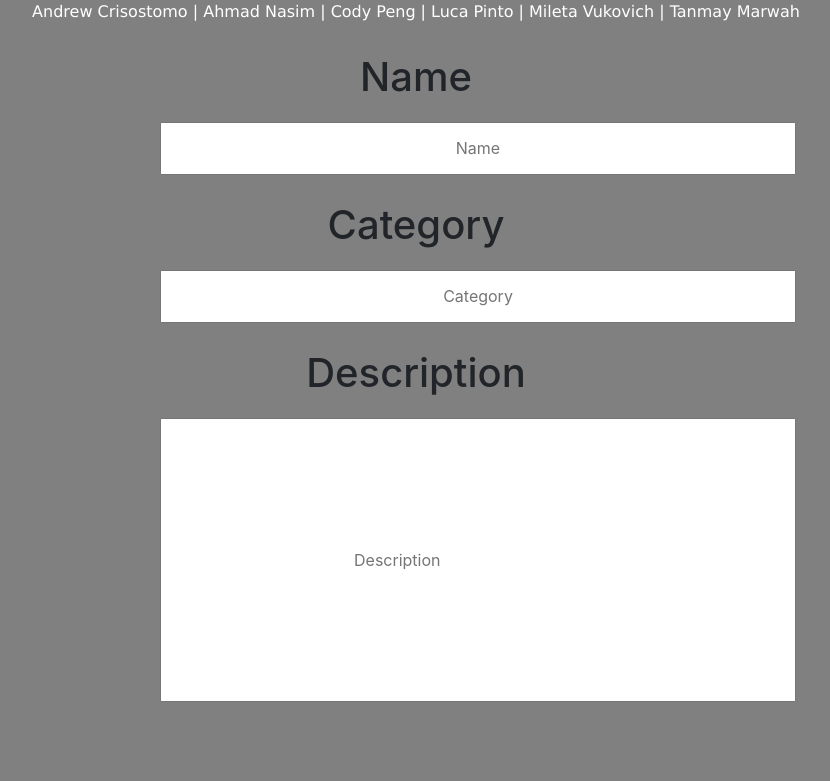
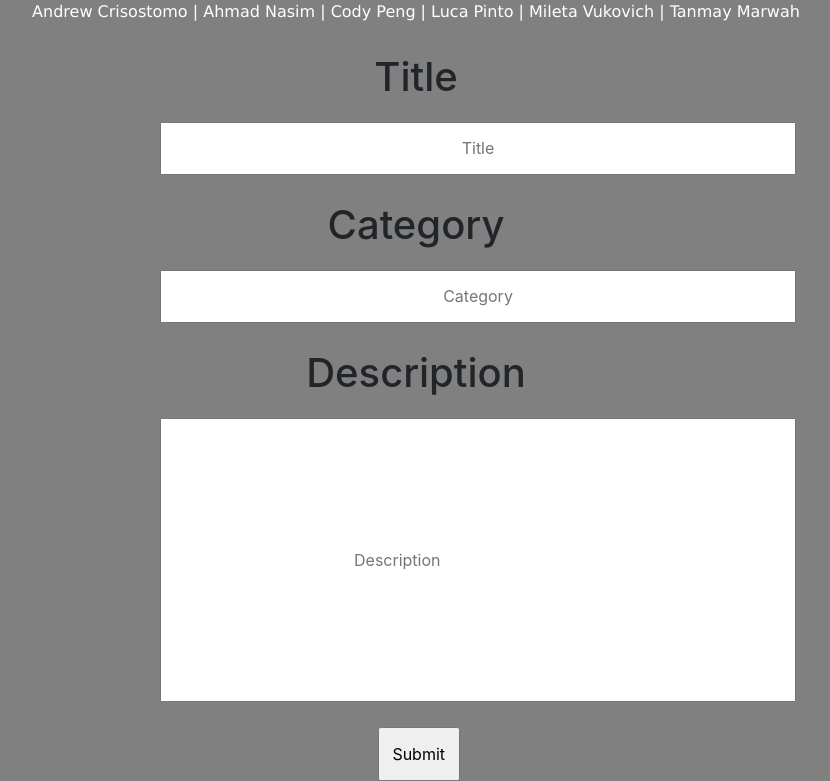
Before and after one commit to MaxVukovich/SecureShell, a Flask app: page /form in a window 1280 px wide. Shown: the part 80-861 px from the top of the page, without its empty margins (224-1054 px from the left). Before the commit the page ends 781 px from the top, so only its background shows below. Run offline with Flask 2, Linux system fonts and the light colour scheme; some libraries are stand-ins or nearby versions.

Commit message:
SHEEEEEEEEEEEEEEEEEEEEEEEEGSH

```diff
--- a/main.py
+++ b/main.py
@@ -61,11 +61,20 @@ def music():
 def embed1():
     return render_template("embedprojectplan.html")
 
-
-
-@app.route('/form')
+@app.route('/form', methods=['POST', 'GET'])
 def form():
     return render_template("form.html")
+    session['title'] =  request.form['title']
+    session['category'] =  request.form['category']
+    session['description'] =  request.form['description']
+
+@app.route('/showform', methods=['POST', 'GET'])
+def showform():
+    return render_template("showform.html")
+    session.get['title']
+    session.get['category']
+    session.get['descrription']
+    return render_template("showform.html")
 
 
 if __name__ == "__main__":
--- a/templates/form.html
+++ b/templates/form.html
@@ -7,15 +7,24 @@
     <title>Title</title>
 </head>
 <body>
-<h1 id="nametext">Name</h1>
-<input id="name" type="text" placeholder="Name"></input>
+<h1 id="nametext">Title</h1>
+<form action="/form" method="post">
+<input id="name" type="text" placeholder="Title"name="title"></input>
 <h1 id="categorytext">Category</h1>
-<input id="category" type="text" placeholder="Category"></input>
+<input id="category" type="text" placeholder="Category" name="category"></input>
 <h1 id="descriptiontext">Description</h1>
-<input id="description" type="text" placeholder="Description"></input>
+<input id="description" type="text" placeholder="Description" name="description"></input>
+<input type="submit" id="submit"></input>
 </form>
 </body>
 <style>
+    #submit{
+    position: relative;
+    padding:1%;
+    margin-top:1%;
+    text-align:center;
+    margin-left:47%;
+   }
     #nametext{
     position: relative;
     padding:1%;
```
Also changed, not shown: templates/showform.html (added, +12 -0 lines).
